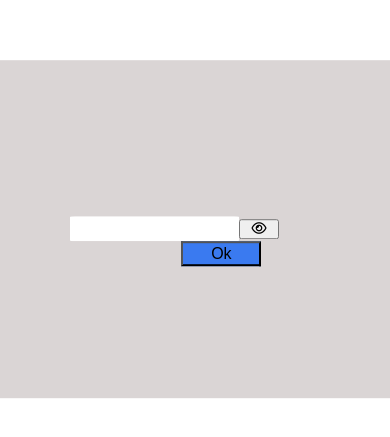
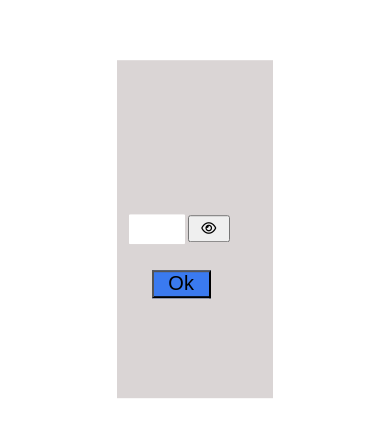
Before and after one commit to DevDeekshith/emailFile, a plain HTML site: page psd.html in a window 390 px wide. Shown: the part 193-630 px from the top of the page. Drawn offline with Linux system fonts and the light colour scheme.

Commit message:
Update psd.css

```diff
--- a/psd.css
+++ b/psd.css
@@ -1,4 +1,4 @@
-/* * {
+* {
     margin: 0;padding: 0;
     box-sizing: border-box;
 }
@@ -46,10 +46,9 @@ input {
     position: relative;
     left: 8%;
 }
-*/
 
 
-* {
+/* * {
   margin: 0;
   padding: 0;
   box-sizing: border-box;
@@ -61,27 +60,27 @@ body {
 
 #show-psd-btn,
 #hide-psd-btn {
-  width: 40px; /* reduced width for mobile screens */
-  height: 20px; /* reduced height for mobile screens */
+  width: 40px;
+  height: 20px;
   position: relative;
-  left: 5%; /* adjusted left position for mobile screens */
+  left: 5%;
   cursor: pointer;
 }
 
 #submit {
-  margin-top: 50px; /* reduced margin-top for mobile screens */
+  margin-top: 50px;
   position: relative;
-  right: 20%; /* adjusted right position for mobile screens */
-  width: 80px; /* reduced width for mobile screens */
-  height: 25px; /* reduced height for mobile screens */
-  font-size: 18px; /* reduced font-size for mobile screens */
+  right: 20%;
+  width: 80px;
+  height: 25px;
+  font-size: 18px;
   cursor: pointer;
   background-color: rgba(48, 116, 243, 0.932);
 }
 
 #container {
-  height: 30%; /* reduced height for mobile screens */
-  width: 80%; /* increased width for mobile screens */
+  height: 30%;
+  width: 80%;
   background-color: #dad5d5;
   color: #ffffff8f;
   position: absolute;
@@ -94,29 +93,29 @@ body {
 }
 
 input {
-  width: 40%; /* increased width for mobile screens */
-  height: 25px; /* reduced height for mobile screens */
+  width: 40%;
+  height: 25px;
   border: 2px solid transparent;
   border-radius: 3%;
   position: relative;
-  left: 5%; /* adjusted left position for mobile screens */
+  left: 5%;
 }
 
-/* Media query for mobile screens */
+
 @media only screen and (max-width: 768px) {
   #container {
-    height: 40vh; /* adjusted height for mobile screens */
-    width: 100%; /* increased width for mobile screens */
+    height: 40vh;
+    width: 100%;
   }
 
   input {
-    font-size: 16px;/* reduced font-size for mobile screens */
+    font-size: 16px;
       width:20vh;
 
   }
 
   #submit {
-    font-size: 16px; /* reduced font-size for mobile screens */
+    font-size: 16px;
 
   }
-}
+} */
```
